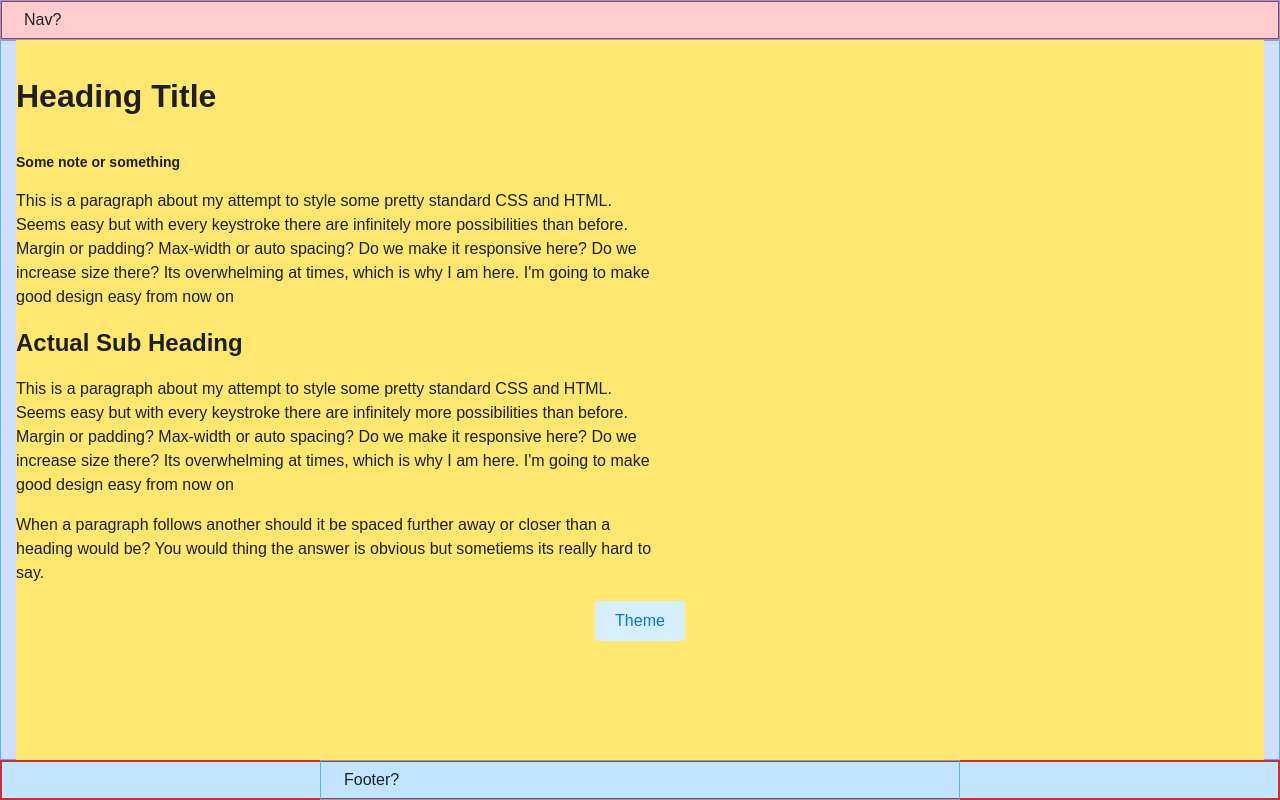
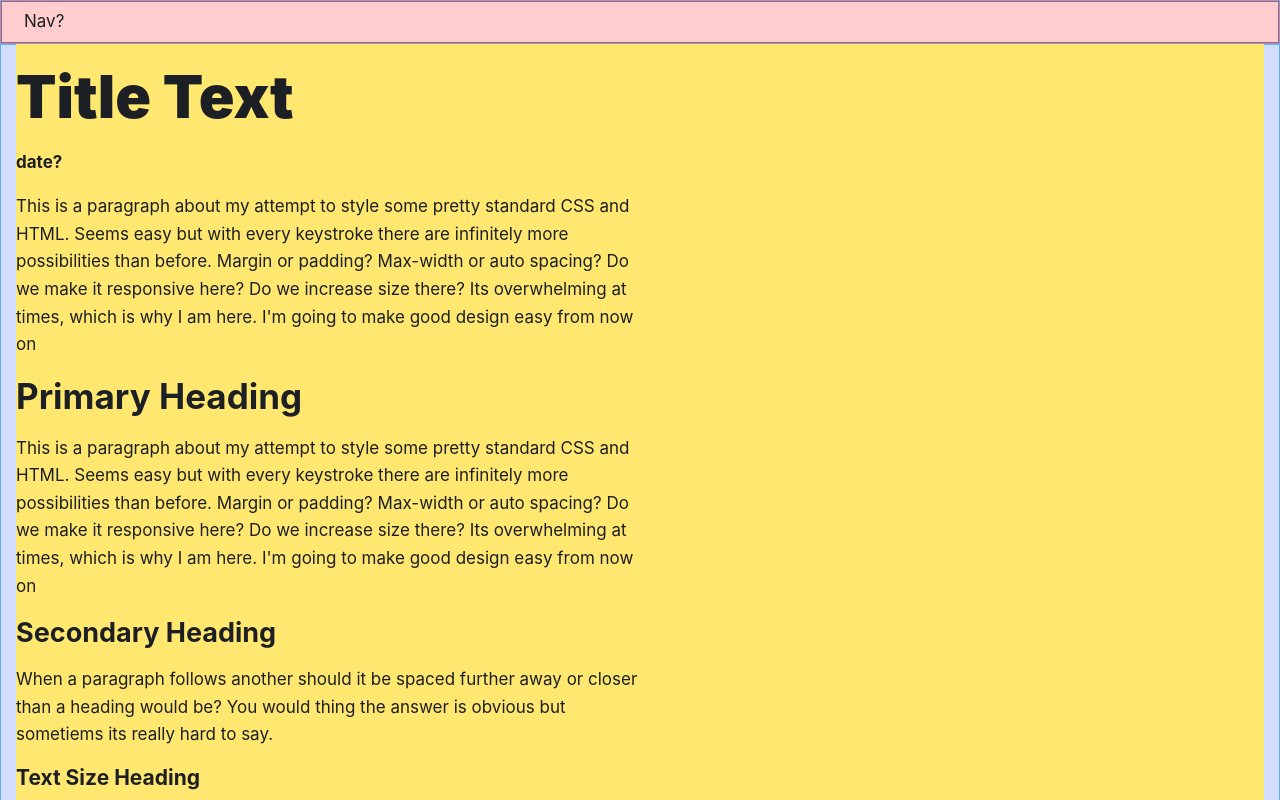
Before and after one commit to nrsimonelli/neon-sheep, a React (Vite) app: page / in a window 1280 px wide. Shown: the top 800 px of the page. Built offline with nearby package versions, Linux system fonts and the light colour scheme.

Commit message:
config adjustments and text variant types

```diff
--- a/src/components/Box.tsx
+++ b/src/components/Box.tsx
@@ -22,7 +22,7 @@ export const Box = styled('div', {
     },
     visible: {
       true: {
-        boxShadow: 'inset 0 0 0 2px $colors$error3',
+        boxShadow: 'inset 0 0 0 2px $colors$red9',
       },
     },
   },
--- a/src/components/Button.tsx
+++ b/src/components/Button.tsx
@@ -21,21 +21,21 @@ export const Button = styled('button', {
   px: '20px',
 
   '&:disabled': {
-    backgroundColor: '$base2',
-    boxShadow: 'inset 0 0 0 1px $colors$base7',
-    color: '$base8',
+    backgroundColor: '$slate2',
+    boxShadow: 'inset 0 0 0 1px $colors$slate7',
+    color: '$slate8',
     pointerEvents: 'none',
   },
 
   // locally scoped colors for easy variants
-  $$bc4: '$colors$primary4',
-  $$bc5: '$colors$primary5',
-  $$bc6: '$colors$primary6',
-  $$bc7: '$colors$primary7',
-  $$bc8: '$colors$primary8',
-  $$bc9: '$colors$primary9',
-  $$bc10: '$colors$primary10',
-  $$bc11: '$colors$primary11',
+  $$bc4: '$colors$blue4',
+  $$bc5: '$colors$blue5',
+  $$bc6: '$colors$blue6',
+  $$bc7: '$colors$blue7',
+  $$bc8: '$colors$blue8',
+  $$bc9: '$colors$blue9',
+  $$bc10: '$colors$blue10',
+  $$bc11: '$colors$blue11',
 
   variants: {
     variant: {
--- a/src/components/Text.tsx
+++ b/src/components/Text.tsx
@@ -3,9 +3,40 @@ import { styled } from '../stitches.config';
 export const Text = styled('span', {
   // local resets here
   display: 'block',
-  lineHeight: '$body',
 
   variants: {
+    variant: {
+      title: {
+        fontSize: '$7',
+        fontWeight: '$3',
+        lineHeight: '$2',
+      },
+      h1: {
+        fontSize: '$6',
+        fontWeight: '$2',
+        lineHeight: '$2',
+      },
+      h2: {
+        fontSize: '$5',
+        fontWeight: '$2',
+        lineHeight: '$2',
+      },
+      h3: {
+        fontSize: '$4',
+        fontWeight: '$2',
+        lineHeight: '$2',
+      },
+      default: {
+        fontSize: '$3',
+        fontWeight: '$1',
+        lineHeight: '$3',
+      },
+      bold: {
+        fontSize: '$3',
+        fontWeight: '$2',
+        lineHeight: '$3',
+      },
+    },
     type: {
       uppercase: {
         textTransform: 'uppercase',
@@ -78,4 +109,7 @@ export const Text = styled('span', {
       },
     },
   },
+  defaultVariants: {
+    variant: 'default',
+  },
 });
--- a/src/pages/Hero/Hero.tsx
+++ b/src/pages/Hero/Hero.tsx
@@ -6,7 +6,7 @@ import { ThemeToggle } from '../../components/ThemeToggle';
 
 const Hero = () => {
   return (
-    <Flex css={{ flex: 1, bg: '$colors$indigo5' }}>
+    <Flex css={{ flex: 1, bg: '$indigo5' }}>
       <Container variant={'responsive'} visible>
         <Flex
           direction={'column'}
@@ -15,11 +15,21 @@ const Hero = () => {
           css={{ bg: '$yellow5', height: '100%' }}
         >
           <Box visible={false} variant={'1'}>
-            <Text my={'4'} size={'6'} weight={'3'}>
-              Heading Title
+            <Text my={'3'} variant={'title'}>
+              Title Text
             </Text>
-            <Text size={'2'} weight={'2'}>
-              Some note or something
+            <Text variant={'bold'}>date?</Text>
+            <Text my={'3'} variant={'default'}>
+              This is a paragraph about my attempt to style some
+              pretty standard CSS and HTML. Seems easy but with every
+              keystroke there are infinitely more possibilities than
+              before. Margin or padding? Max-width or auto spacing? Do
+              we make it responsive here? Do we increase size there?
+              Its overwhelming at times, which is why I am here. I'm
+              going to make good design easy from now on
+            </Text>
+            <Text my={'3'} variant={'h1'}>
+              Primary Heading
             </Text>
             <Text my={'3'}>
               This is a paragraph about my attempt to style some
@@ -30,8 +40,17 @@ const Hero = () => {
               Its overwhelming at times, which is why I am here. I'm
               going to make good design easy from now on
             </Text>
-            <Text my={'3'} size={'5'} weight={'2'}>
-              Actual Sub Heading
+            <Text my={'3'} variant={'h2'}>
+              Secondary Heading
+            </Text>
+            <Text my={'3'}>
+              When a paragraph follows another should it be spaced
+              further away or closer than a heading would be? You
+              would thing the answer is obvious but sometiems its
+              really hard to say.
+            </Text>
+            <Text my={'3'} variant={'h3'}>
+              Text Size Heading
             </Text>
             <Text my={'3'}>
               This is a paragraph about my attempt to style some
@@ -42,12 +61,7 @@ const Hero = () => {
               Its overwhelming at times, which is why I am here. I'm
               going to make good design easy from now on
             </Text>
-            <Text my={'3'}>
-              When a paragraph follows another should it be spaced
-              further away or closer than a heading would be? You
-              would thing the answer is obvious but sometiems its
-              really hard to say.
-            </Text>
+            <a href='#'>Link</a>
           </Box>
           <Flex
             align={'center'}
--- a/src/stitches.config.ts
+++ b/src/stitches.config.ts
@@ -33,113 +33,30 @@ export const { styled, config, theme, createTheme, globalCss } =
         ...red,
         ...sky,
         ...indigo,
-
-        appBg1: '$base1',
-        appBg2: '$base2',
-        appBg3: '$base3',
-
-        shadow1: '$blackA1',
-        shadow2: '$blackA2',
-        shadow3: '$blackA3',
-
-        error1: '$red2',
-        error2: '$red9',
-        error3: '$red11',
-
-        success1: '$teal2',
-        success2: '$teal9',
-        success3: '$teal11',
-
-        warning1: '$yellow2',
-        warning2: '$yellow9',
-        warning3: '$yellow11',
-
-        info1: '$blue2',
-        info2: '$blue9',
-        info3: '$blue11',
-
-        loContrast: '$base11',
-        hiContrast: '$base12',
-
-        white: '$whiteA12',
-        black: '$blackA12',
-
-        gradient1: '$appBg1',
-        gradient2: '$appBg3',
-
-        base1: '$slate1',
-        base2: '$slate2',
-        base3: '$slate3',
-        base4: '$slate4',
-        base5: '$slate5',
-        base6: '$slate6',
-        base7: '$slate7',
-        base8: '$slate8',
-        base9: '$slate9',
-        base10: '$slate10',
-        base11: '$slate11',
-        base12: '$slate12',
-
-        primary1: '$blue1',
-        primary2: '$blue2',
-        primary3: '$blue3',
-        primary4: '$blue4',
-        primary5: '$blue5',
-        primary6: '$blue6',
-        primary7: '$blue7',
-        primary8: '$blue8',
-        primary9: '$blue9',
-        primary10: '$blue10',
-        primary11: '$blue11',
-        primary12: '$blue12',
-
-        secondary1: '$indigo1',
-        secondary2: '$indigo2',
-        secondary3: '$indigo3',
-        secondary4: '$indigo4',
-        secondary5: '$indigo5',
-        secondary6: '$indigo6',
-        secondary7: '$indigo7',
-        secondary8: '$indigo8',
-        secondary9: '$indigo9',
-        secondary10: '$indigo10',
-        secondary11: '$indigo11',
-        secondary12: '$indigo12',
-
-        accent1: '$sky1',
-        accent2: '$sky2',
-        accent3: '$sky3',
-        accent4: '$sky4',
-        accent5: '$sky5',
-        accent6: '$sky6',
-        accent7: '$sky7',
-        accent8: '$sky8',
-        accent9: '$sky9',
-        accent10: '$sky10',
-        accent11: '$sky11',
-        accent12: '$sky12',
       },
       space: {
         0: 0,
         1: '4px',
         2: '8px',
         3: '16px',
-        4: '32px',
-        5: '64px',
-        6: '128px',
-        7: '256px',
-        8: '512px',
+        4: '24px',
+        5: '32px',
+        6: '64px',
+        7: '128px',
+        8: '256px',
+        9: '512px',
       },
       sizes: {
         0: 0,
         1: '4px',
         2: '8px',
         3: '16px',
-        4: '32px',
-        5: '64px',
-        6: '128px',
-        7: '256px',
-        8: '512px',
+        4: '24px',
+        5: '32px',
+        6: '64px',
+        7: '128px',
+        8: '256px',
+        9: '512px',
         full: '100%',
         vh: '100vh',
         vw: '100vw',
@@ -151,28 +68,30 @@ export const { styled, config, theme, createTheme, globalCss } =
         bp5: SCREENS[5],
       },
       fontSizes: {
-        1: '12px',
-        2: '14px',
-        3: '16px',
-        4: '20px',
-        5: '24px',
-        6: '32px',
-        7: '48px',
-        8: '64px',
+        1: '13px',
+        2: '15px',
+        3: '17px',
+        4: '21px',
+        5: '27px',
+        6: '35px',
+        7: '59px',
+        8: '72px',
+        9: '96px',
       },
       fonts: {
-        untitled: 'Untitled Sans, apple-system, sans-serif',
+        untitled:
+          'Untitled Sans, -apple-system, system-ui, sans-serif',
         mono: 'Söhne Mono, menlo, monospace',
       },
       fontWeights: {
         1: 400,
-        2: 600,
-        3: 700,
+        2: 700,
+        3: 900,
       },
       lineHeights: {
-        body: 1.5,
-        heading: 1.25,
-        one: 1,
+        1: 1,
+        2: 1.25,
+        3: 1.625,
       },
       letterSpacings: {},
       borderWidths: {},
@@ -273,90 +192,5 @@ export const darkTheme = createTheme('dark-theme', {
     ...redDark,
     ...indigoDark,
     ...skyDark,
-
-    appBg1: '$base1',
-    appBg2: '$base2',
-    appBg3: '$base3',
-
-    shadow1: '$blackA1',
-    shadow2: '$blackA2',
-    shadow3: '$blackA3',
-
-    error1: '$red2',
-    error2: '$red9',
-    error3: '$red11',
-
-    success1: '$teal2',
-    success2: '$teal9',
-    success3: '$teal11',
-
-    warning1: '$yellow2',
-    warning2: '$yellow9',
-    warning3: '$yellow11',
-
-    info1: '$blue2',
-    info2: '$blue9',
-    info3: '$blue11',
-
-    loContrast: '$base11',
-    hiContrast: '$base12',
-
-    white: '$whiteA12',
-    black: '$blackA12',
-
-    gradient1: '$appBg1',
-    gradient2: '$appBg3',
-
-    base1: '$slate1',
-    base2: '$slate2',
-    base3: '$slate3',
-    base4: '$slate4',
-    base5: '$slate5',
-    base6: '$slate6',
-    base7: '$slate7',
-    base8: '$slate8',
-    base9: '$slate9',
-    base10: '$slate10',
-    base11: '$slate11',
-    base12: '$slate12',
-
-    primary1: '$blue1',
-    primary2: '$blue2',
-    primary3: '$blue3',
-    primary4: '$blue4',
-    primary5: '$blue5',
-    primary6: '$blue6',
-    primary7: '$blue7',
-    primary8: '$blue8',
-    primary9: '$blue9',
-    primary10: '$blue10',
-    primary11: '$blue11',
-    primary12: '$blue12',
-
-    secondary1: '$indigo1',
-    secondary2: '$indigo2',
-    secondary3: '$indigo3',
-    secondary4: '$indigo4',
-    secondary5: '$indigo5',
-    secondary6: '$indigo6',
-    secondary7: '$indigo7',
-    secondary8: '$indigo8',
-    secondary9: '$indigo9',
-    secondary10: '$indigo10',
-    secondary11: '$indigo11',
-    secondary12: '$indigo12',
-
-    accent1: '$sky1',
-    accent2: '$sky2',
-    accent3: '$sky3',
-    accent4: '$sky4',
-    accent5: '$sky5',
-    accent6: '$sky6',
-    accent7: '$sky7',
-    accent8: '$sky8',
-    accent9: '$sky9',
-    accent10: '$sky10',
-    accent11: '$sky11',
-    accent12: '$sky12',
   },
 });
--- a/src/utils/globalStyles.tsx
+++ b/src/utils/globalStyles.tsx
@@ -11,16 +11,17 @@ export const globalStyles = globalCss({
   body: {
     margin: 0,
     fontFamily: '$untitled',
-    lineHeight: '$body',
-    bg: '$appBg1',
-    color: '$hiContrast',
-  },
-  code: {
-    fontFamily: '$mono',
-    fontSize: '$3',
+    lineHeight: '$3',
+    fontWeight: '$1',
+    bg: '$slate2',
+    color: '$slate12',
   },
   a: {
     color: 'inherit',
     textDecoration: 'none',
+    '&:hover': {
+      color: '$sky11',
+      textDecoration: 'underline',
+    },
   },
 });
```
